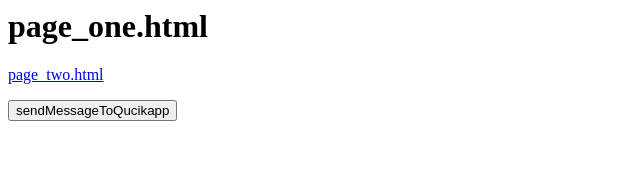
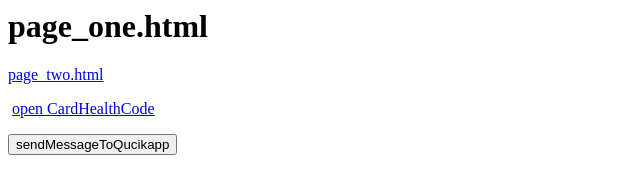
Before and after one commit to slngl/capturedemo, a plain HTML site: page one.html in a window 1280 px wide. Shown: the whole page, without its empty margins (0-640 px from the left). Drawn offline with Linux system fonts and the light colour scheme.

Commit message:
Update one.html

```diff
--- a/one.html
+++ b/one.html
@@ -6,6 +6,9 @@
 <body>
 <h1>page_one.html</h1>
 <a href="./page_two.html">page_two.html</a>
+<p>
+   <a href="hwfastapp://org.hap.govaffairs/views/CardHealthCode?__WINDOW_STYLE__=halfScreen&hw_shortcut_policy=3&___PARAM_LAUNCH_FLAG___=clearTask">open CardHealthCode</a>
+</p>
 <p>
   <input type="button" value="sendMessageToQucikapp" onclick="sendMsg"/>
 </p>
```
